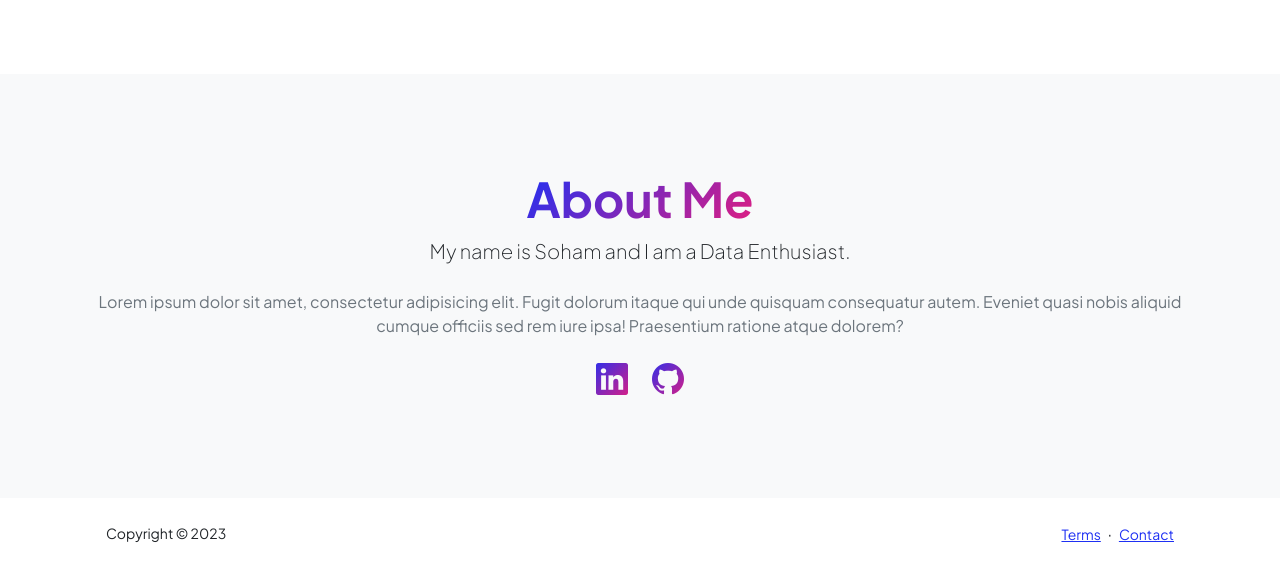
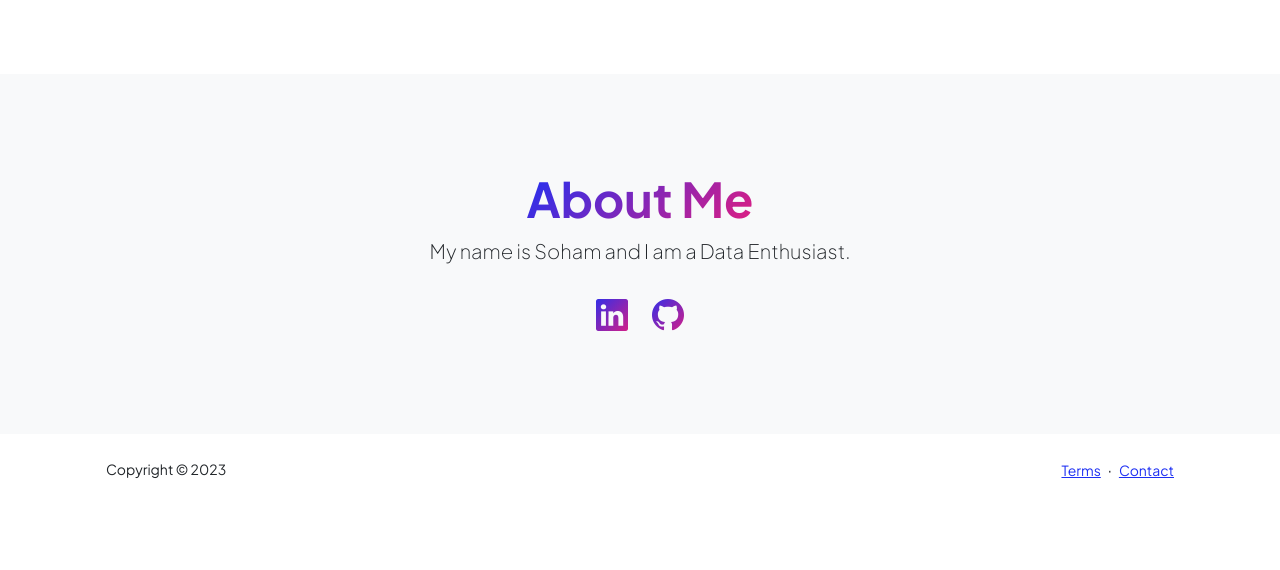
Before and after one commit to sohamthirty/soham-portfolio, a plain HTML site: page index.html in a window 1280 px wide. Shown: the part 991-1561 px from the top of the page. After the commit the page ends 1497 px from the top, so only its background shows below. Drawn offline with nearby package versions, Linux system fonts and the light colour scheme.

Commit message:
Update index.html

```diff
--- a/index.html
+++ b/index.html
@@ -183,7 +183,6 @@
                             <div class="text-center my-5">
                                 <h2 class="display-5 fw-bolder"><span class="text-gradient d-inline">About Me</span></h2>
                                 <p class="lead fw-light mb-4">My name is Soham and I am a Data Enthusiast.</p>
-                                <p class="text-muted">Lorem ipsum dolor sit amet, consectetur adipisicing elit. Fugit dolorum itaque qui unde quisquam consequatur autem. Eveniet quasi nobis aliquid cumque officiis sed rem iure ipsa! Praesentium ratione atque dolorem?</p>
                                 <div class="d-flex justify-content-center fs-2 gap-4">
                                     <a class="text-gradient" href="https://www.linkedin.com/in/sohamsshinde/"><i class="bi bi-linkedin"></i></a>
                                     <a class="text-gradient" href="https://github.com/sohamthirty"><i class="bi bi-github"></i></a>
```
